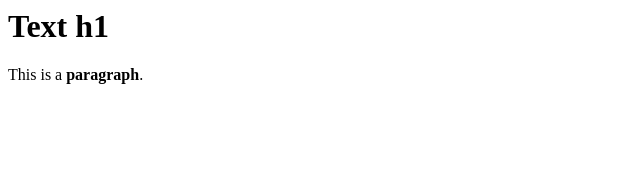
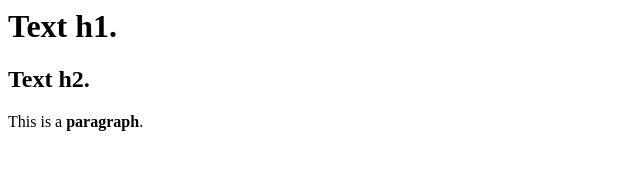
Before and after one commit to daretana90/angular, a website: page index.html in a window 1280 px wide. Shown: the whole page, without its empty margins (0-640 px from the left). Drawn offline with Linux system fonts and the light colour scheme.

Commit message:
adding text 2

```diff
--- a/index.html
+++ b/index.html
@@ -4,8 +4,8 @@
 	<title>Angular test</title>
 </head>
 <body>
-
-<h1>Text h1</h1>
+<h1>Text h1.</h1>
+<h2>Text h2.</h2>
 <p>This is a <b>paragraph</b>.</p>
 </body>
 </html>
```
